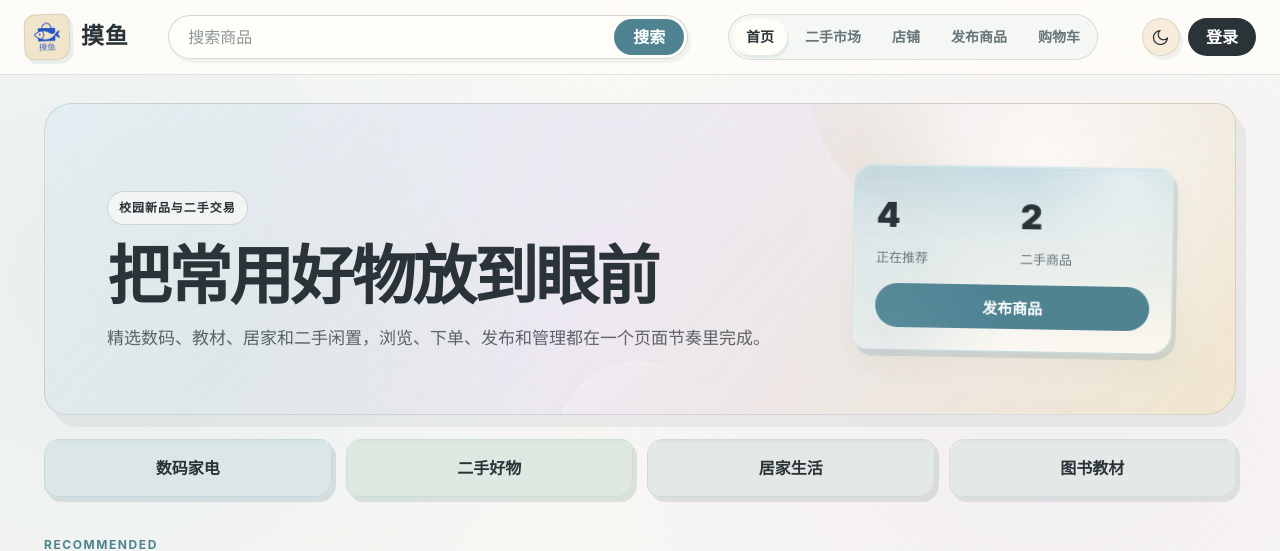
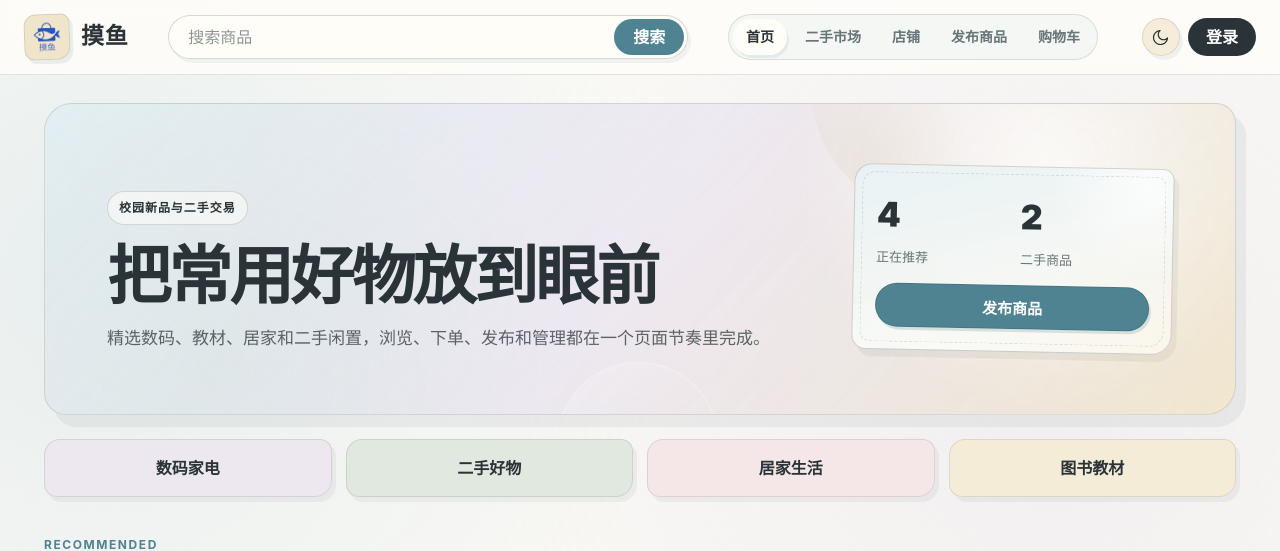
Before and after one commit to tchen-0213/softw, a React (Vite) app in the folder frontend/: page / in a window 1280 px wide. Shown: the top 551 px of the page. Built offline with nearby package versions, Linux system fonts and the light colour scheme; no server answers.

Commit message:
style: 首页 Hero 手绘风卡片并恢复分类按钮配色
- Hero 统计卡改为手绘风硬阴影与虚线内框
- 底部分类按钮恢复 Morandi 四色，去掉死板灰绿

```diff
--- a/frontend/src/styles/index.css
+++ b/frontend/src/styles/index.css
@@ -2775,10 +2775,10 @@ html[data-theme='dark'] .home-hero-panel {
   transition: transform 0.18s ease, border-color 0.18s ease, box-shadow 0.18s ease;
 }
 
-.home-categories button:nth-child(1) { background: color-mix(in srgb, #7faab6 28%, var(--surface-bg)); }
-.home-categories button:nth-child(2) { background: color-mix(in srgb, #8bb3a6 28%, var(--surface-bg)); }
-.home-categories button:nth-child(3) { background: color-mix(in srgb, #93a8af 26%, var(--surface-bg)); }
-.home-categories button:nth-child(4) { background: color-mix(in srgb, #9eb3bc 28%, var(--surface-bg)); }
+.home-categories button:nth-child(1) { background: color-mix(in srgb, var(--accent-lilac) 36%, var(--surface-bg)); }
+.home-categories button:nth-child(2) { background: color-mix(in srgb, var(--accent-sage) 38%, var(--surface-bg)); }
+.home-categories button:nth-child(3) { background: color-mix(in srgb, var(--accent-rose) 34%, var(--surface-bg)); }
+.home-categories button:nth-child(4) { background: color-mix(in srgb, var(--accent-gold) 38%, var(--surface-bg)); }
 
 .home-categories button:hover {
   transform: translateY(-2px);
@@ -3297,28 +3297,40 @@ select:focus-visible,
   --card-accent: var(--primary-color);
 }
 
-.product-card:nth-child(4n + 1),
+.product-card:nth-child(4n + 1) {
+  --card-accent: #7faab6;
+}
+
+.product-card:nth-child(4n + 2) {
+  --card-accent: #8bb3a6;
+}
+
+.product-card:nth-child(4n + 3) {
+  --card-accent: #93a8af;
+}
+
+.product-card:nth-child(4n) {
+  --card-accent: #9eb3bc;
+}
+
 .home-categories button:nth-child(1) {
-  --card-accent: #7faab6;
-}
-
-.product-card:nth-child(4n + 2),
+  --card-accent: #cfc3df;
+}
+
 .home-categories button:nth-child(2) {
-  --card-accent: #8bb3a6;
-}
-
-.product-card:nth-child(4n + 3),
+  --card-accent: #afc9b6;
+}
+
 .home-categories button:nth-child(3) {
-  --card-accent: #93a8af;
-}
-
-.product-card:nth-child(4n),
+  --card-accent: #e3c0c4;
+}
+
 .home-categories button:nth-child(4) {
-  --card-accent: #9eb3bc;
+  --card-accent: #e5d2a4;
 }
 
 .home-hero-panel {
-  --card-accent: #86b8c8;
+  --card-accent: #7eb4c4;
 }
 
 .auth-card {
@@ -3612,3 +3624,120 @@ html[data-theme='dark'] .filter-panel {
       rgba(16, 24, 23, 0.88) 100%
     );
 }
+
+/* 首页 Hero 统计卡：手绘风硬阴影卡片 */
+.home-hero-panel {
+  --card-accent: #7eb4c4;
+  --tilt: 1.15deg;
+  transform: rotate(var(--tilt));
+  border: 1.5px solid rgba(50, 48, 42, 0.2);
+  border-radius: 18px 11px 20px 14px;
+  background:
+    linear-gradient(
+      165deg,
+      color-mix(in srgb, var(--card-accent) 18%, #fff) 0%,
+      color-mix(in srgb, var(--card-accent) 8%, rgba(255, 253, 248, 0.98)) 54%,
+      rgba(255, 253, 248, 0.98) 100%
+    );
+  box-shadow: 5px 7px 0 rgba(120, 130, 120, 0.1);
+  backdrop-filter: none;
+  -webkit-backdrop-filter: none;
+}
+
+.home-hero-panel::before {
+  inset: 7px;
+  height: auto;
+  opacity: 1;
+  background: none;
+  border: 1px dashed rgba(50, 48, 42, 0.14);
+  border-radius: 13px 9px 15px 10px;
+}
+
+.home-hero-panel::after {
+  opacity: 1;
+  background:
+    radial-gradient(circle at 92% 8%, rgba(255, 255, 255, 0.75), transparent 28%),
+    linear-gradient(140deg, transparent 60%, rgba(230, 212, 168, 0.14) 100%);
+}
+
+.home-hero-panel:hover {
+  transform: translate(-1px, -3px) rotate(var(--tilt));
+  border-color: rgba(50, 48, 42, 0.24);
+  box-shadow: 7px 9px 0 rgba(120, 130, 120, 0.13);
+}
+
+.home-hero-panel > * {
+  position: relative;
+  z-index: 2;
+}
+
+.home-hero-panel button {
+  border: 1px solid color-mix(in srgb, var(--primary-hover) 70%, transparent);
+  box-shadow: 2px 3px 0 rgba(60, 112, 127, 0.18);
+}
+
+.home-hero-panel button:hover {
+  transform: translateY(-1px);
+  box-shadow: 3px 4px 0 rgba(60, 112, 127, 0.22);
+}
+
+/* 底部分类按钮：恢复 Morandi 四色 */
+.home-categories button {
+  backdrop-filter: none;
+  -webkit-backdrop-filter: none;
+  border: 1px solid rgba(50, 48, 42, 0.12);
+  box-shadow: 4px 5px 0 rgba(83, 106, 101, 0.07);
+}
+
+.home-categories button:nth-child(1) {
+  background: color-mix(in srgb, var(--accent-lilac) 36%, var(--surface-bg));
+}
+
+.home-categories button:nth-child(2) {
+  background: color-mix(in srgb, var(--accent-sage) 38%, var(--surface-bg));
+}
+
+.home-categories button:nth-child(3) {
+  background: color-mix(in srgb, var(--accent-rose) 34%, var(--surface-bg));
+}
+
+.home-categories button:nth-child(4) {
+  background: color-mix(in srgb, var(--accent-gold) 38%, var(--surface-bg));
+}
+
+.home-categories button::before {
+  display: none;
+}
+
+.home-categories button:hover {
+  transform: translate(-1px, -3px);
+  box-shadow: 6px 8px 0 rgba(83, 106, 101, 0.1);
+}
+
+html[data-theme='dark'] .home-hero-panel {
+  --card-accent: #86bbc7;
+  background:
+    linear-gradient(
+      165deg,
+      color-mix(in srgb, var(--card-accent) 16%, rgba(255, 255, 255, 0.05)) 0%,
+      color-mix(in srgb, var(--card-accent) 8%, rgba(16, 24, 23, 0.88)) 54%,
+      rgba(16, 24, 23, 0.92) 100%
+    );
+  box-shadow: 5px 7px 0 rgba(0, 0, 0, 0.22);
+}
+
+html[data-theme='dark'] .home-categories button:nth-child(1) {
+  background: color-mix(in srgb, var(--accent-lilac) 22%, rgba(16, 24, 23, 0.92));
+}
+
+html[data-theme='dark'] .home-categories button:nth-child(2) {
+  background: color-mix(in srgb, var(--accent-sage) 24%, rgba(16, 24, 23, 0.92));
+}
+
+html[data-theme='dark'] .home-categories button:nth-child(3) {
+  background: color-mix(in srgb, var(--accent-rose) 20%, rgba(16, 24, 23, 0.92));
+}
+
+html[data-theme='dark'] .home-categories button:nth-child(4) {
+  background: color-mix(in srgb, var(--accent-gold) 24%, rgba(16, 24, 23, 0.92));
+}
```
